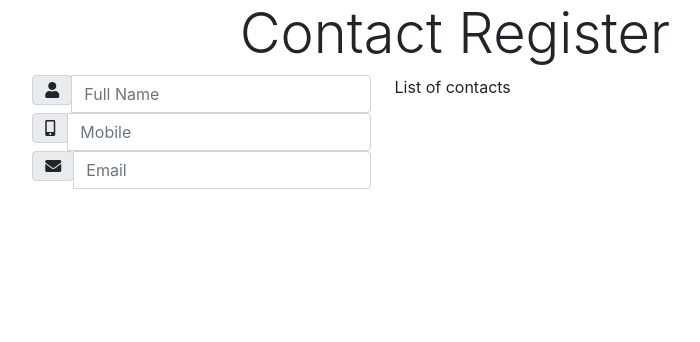
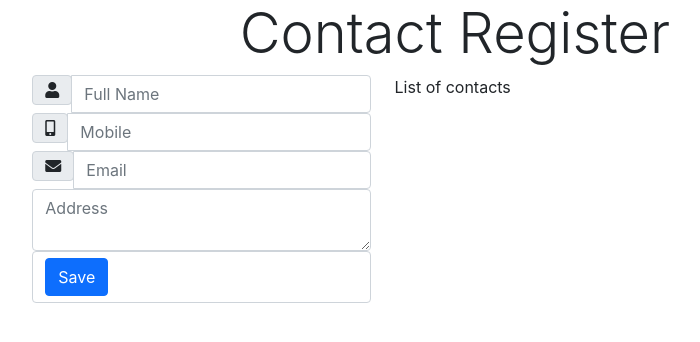
Before and after one commit to answebdev/fire-contacts, a React (Create React App) app: page / in a window 1280 px wide. Shown: the top 342 px of the page, without its empty margins (185-885 px from the left). Built offline with nearby package versions, Linux system fonts and the light colour scheme.

Commit message:
add contacts to Firebase

```diff
--- a/src/components/ContactForm.js
+++ b/src/components/ContactForm.js
@@ -1,6 +1,6 @@
 import React, { useState, useEffect } from 'react';
 
-const ContactForm = () => {
+const ContactForm = (props) => {
   const intialFieldValues = {
     fullName: '',
     mobile: '',
@@ -10,9 +10,22 @@ const ContactForm = () => {
 
   const [values, setValues] = useState(intialFieldValues);
 
+  const handleInputChange = (e) => {
+    const { name, value } = e.target;
+    setValues({
+      ...values,
+      [name]: value,
+    });
+  };
+
+  const handleFormSubmit = (e) => {
+    e.preventDefault();
+    props.addOrEdit(values);
+  };
+
   // Set 'autoComplete' to 'off' in order to prevent from showing previously posted form data.
   return (
-    <form autoComplete='off'>
+    <form autoComplete='off' onSubmit={handleFormSubmit}>
       <div className='form-group input-group'>
         <div className='input-group-prepend'>
           <div className='input-group-text'>
@@ -25,6 +38,7 @@ const ContactForm = () => {
           placeholder='Full Name'
           name='fullName'
           value={values.fullName}
+          onChange={handleInputChange}
         />
       </div>
       <div className='form-row'>
@@ -39,6 +53,7 @@ const ContactForm = () => {
             placeholder='Mobile'
             name='mobile'
             value={values.mobile}
+            onChange={handleInputChange}
           />
         </div>
         <div className='form-group input-group col-md-6'>
@@ -52,8 +67,26 @@ const ContactForm = () => {
             placeholder='Email'
             name='email'
             value={values.email}
+            onChange={handleInputChange}
           />
         </div>
+      </div>
+
+      <div className='form-group'>
+        <textarea
+          className='form-control'
+          placeholder='Address'
+          name='address'
+          value={values.address}
+          onChange={handleInputChange}
+        />
+      </div>
+      <div className='form-control'>
+        <input
+          type='submit'
+          value='Save'
+          className='btn btn-primary btn-block'
+        />
       </div>
     </form>
   );
--- a/src/components/Contacts.js
+++ b/src/components/Contacts.js
@@ -1,7 +1,15 @@
 import React, { Fragment } from 'react';
+import fireDb from '../firebase';
 import ContactForm from './ContactForm';
 
 const Contacts = () => {
+  const addOrEdit = (obj) => {
+    // Add a new contact.
+    fireDb.child('contacts').push(obj, (err) => {
+      if (err) console.log(err);
+    });
+  };
+
   return (
     <>
       <div className='jumbotron jumbotron-fluid'>
@@ -11,7 +19,7 @@ const Contacts = () => {
       </div>
       <div className='row'>
         <div className='col-md-5'>
-          <ContactForm />
+          <ContactForm addOrEdit={addOrEdit} />
         </div>
         <div className='col-md-7'>
           <div>List of contacts</div>
--- a/src/firebase.js
+++ b/src/firebase.js
@@ -1,4 +1,5 @@
-import * as firebase from 'firebase'
+import firebase from 'firebase';
+// import firebase from 'firebase/app';
 
 // Your web app's Firebase configuration
 var firebaseConfig = {
@@ -11,4 +12,10 @@ var firebaseConfig = {
   appId: '1:544444668636:web:db83a25c3c7a74789c7219',
 };
 // Initialize Firebase
-firebase.initializeApp(firebaseConfig);
+
+// Save in a variable ('fireDb') - we need this object to make a reference into our Firebase database.
+const fireDb = firebase.initializeApp(firebaseConfig);
+
+// Export the database reference -
+// import it in Contacts.js so that we can do CRUD operations inside the database
+export default fireDb.database().ref();
```
